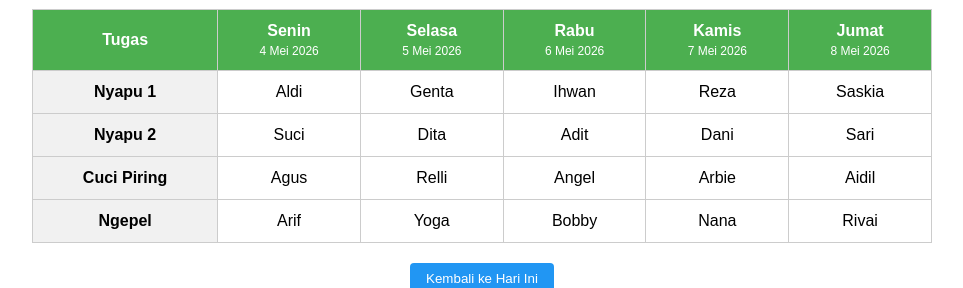
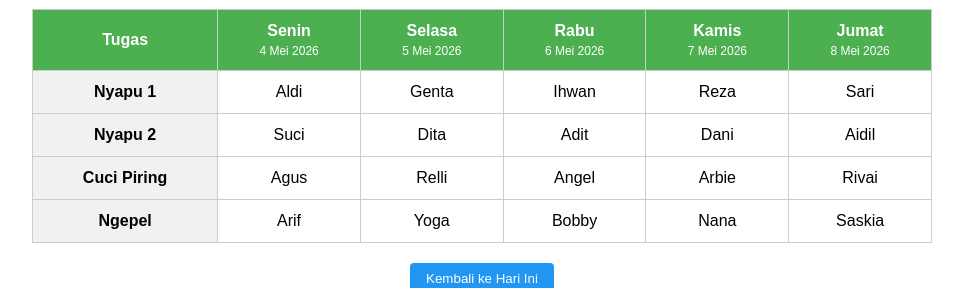
Before and after one commit to dn-p/piket-r7, a React (Create React App) app: page / in a window 1280 px wide. Shown: the part 192-480 px from the top of the page, without its empty margins (158-1121 px from the left). Built offline with nearby package versions, Linux system fonts and the light colour scheme.

Commit message:
revisi piket jumat

```diff
--- a/package.json
+++ b/package.json
@@ -7,6 +7,7 @@
     "@testing-library/jest-dom": "^6.9.1",
     "@testing-library/react": "^16.3.2",
     "@testing-library/user-event": "^13.5.0",
+    "@vercel/analytics": "^2.0.1",
     "react": "^19.2.5",
     "react-dom": "^19.2.5",
     "react-scripts": "5.0.1",
--- a/src/App.js
+++ b/src/App.js
@@ -12,7 +12,7 @@ const HOLIDAYS = [
   { date: '2026-05-14', name: 'Kenaikan Yesus Kristus' },
   { date: '2026-05-27', name: 'Idul Adha' },
   { date: '2026-06-01', name: 'Hari Lahir Pancasila' },
-  { date: '2026-06-16', name: 'Tahun Baru Islam' },
+  { date: '2026-06-16', name: 'Tahun Baru Islam 1448H' },
   { date: '2026-08-17', name: 'Hari Kemerdekaan Indonesia' },
   { date: '2026-08-25', name: 'Maulid Nabi Muhammad SAW' },
 ];
@@ -22,7 +22,7 @@ const PEOPLE_BY_DAY = [
   ['Genta', 'Dita', 'Relli', 'Yoga'],     // 1: Selasa
   ['Ihwan', 'Adit', 'Angel', 'Bobby'],    // 2: Rabu
   ['Reza', 'Dani', 'Arbie', 'Nana'],      // 3: Kamis
-  ['Saskia', 'Sari', 'Aidil', 'Rivai']    // 4: Jumat
+  ['Sari', 'Aidil', 'Rivai', 'Saskia']    // 4: Jumat
 ];
 
 const getMondayOf = (date) => {
--- a/src/index.js
+++ b/src/index.js
@@ -3,11 +3,13 @@ import ReactDOM from 'react-dom/client';
 import './index.css';
 import App from './App';
 import reportWebVitals from './reportWebVitals';
+import { Analytics } from '@vercel/analytics/react';
 
 const root = ReactDOM.createRoot(document.getElementById('root'));
 root.render(
   <React.StrictMode>
     <App />
+    <Analytics />
   </React.StrictMode>
 );
 
```
Also changed, not shown: 2 other files (tests, documents, lock files or other folders).
